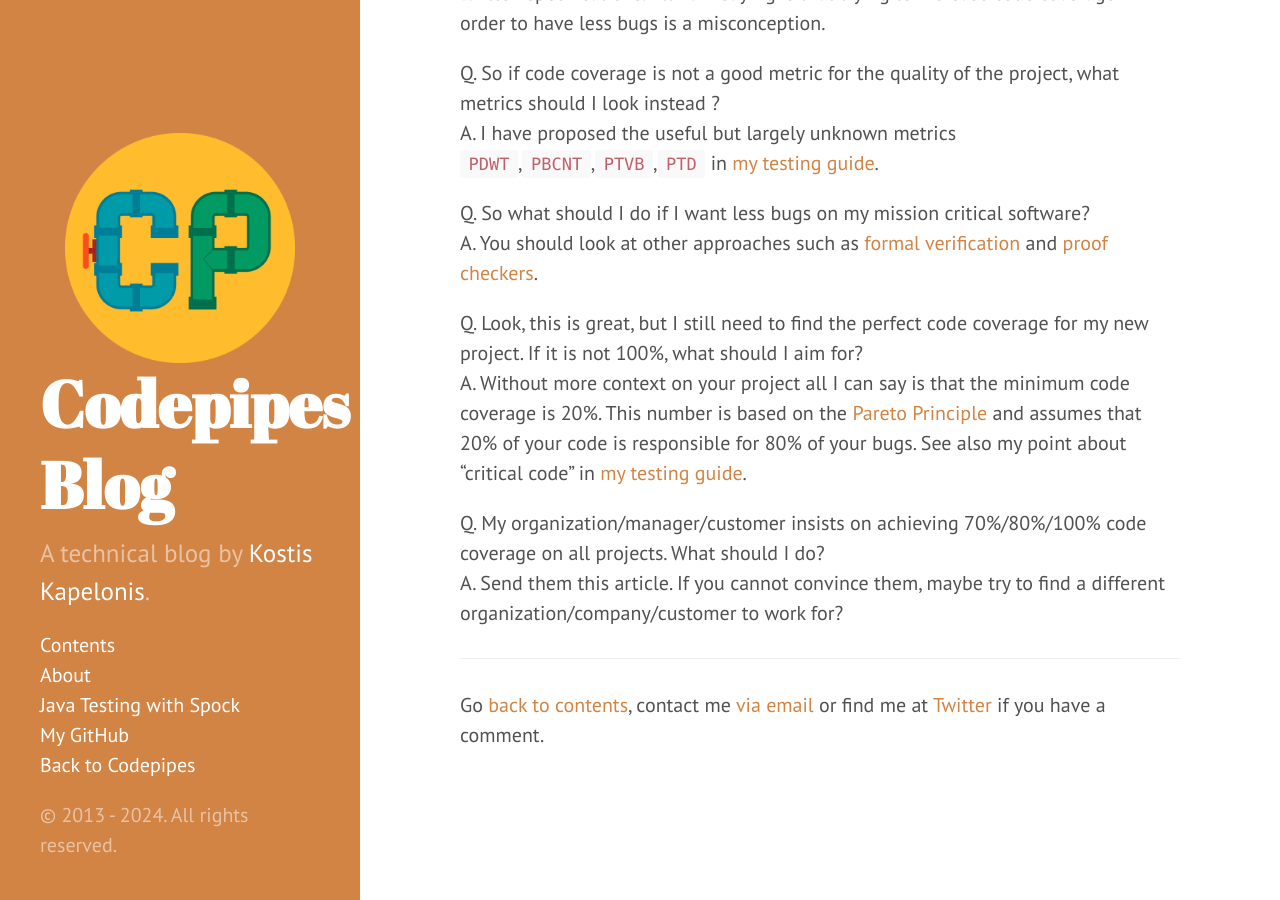
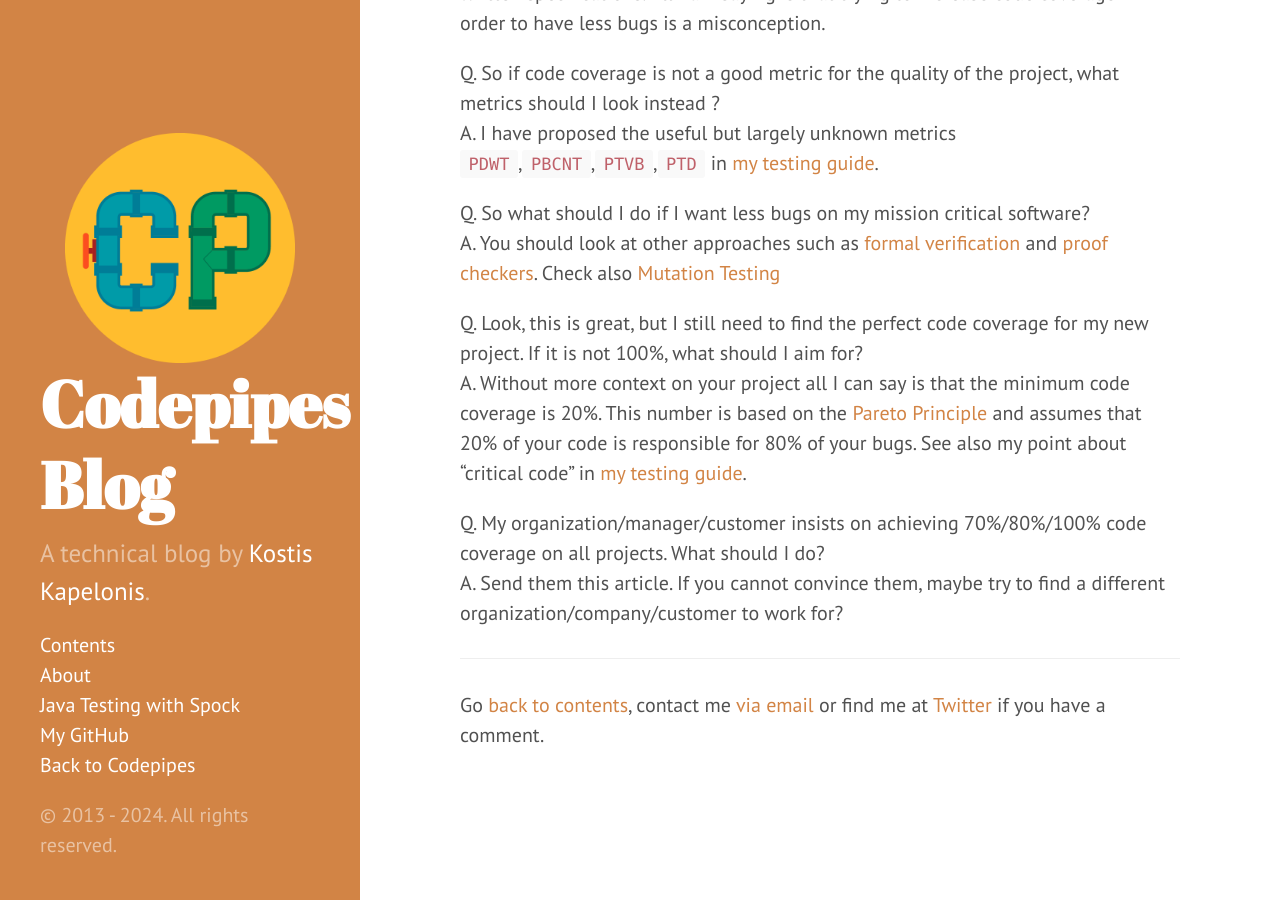
Before and after one commit to kkapelon/codepipes-blog, a Jekyll site: the page built from _posts/2024-06-23-code-coverage.md, in a window 1280 px wide and 900 px high, scrolled down 2693 px. Built offline with Jekyll 4.4.1, drawn with Linux system fonts in a browser that asks for light colours.

Commit message:
Mentioned mutation testing.

```diff
--- a/_posts/2024-06-23-code-coverage.md
+++ b/_posts/2024-06-23-code-coverage.md
@@ -63,9 +63,8 @@ A. No, of course not. Tests are great for catching regressions or functioning as
 Q. So if code coverage is not a good metric for the quality of the project, what metrics should I look instead ?
 A. I have proposed the useful but largely unknown metrics `PDWT`,`PBCNT`,`PTVB`,`PTD` in [my testing guide]({{site.baseurl }}/testing/software-testing-antipatterns.html#anti-pattern-6---paying-excessive-attention-to-test-coverage).
 
-
 Q. So what should I do if I want less bugs on my mission critical software?
-A. You should look at other approaches such as [formal verification](https://en.wikipedia.org/wiki/Formal_verification) and [proof checkers](https://en.wikipedia.org/wiki/Proof_assistant).
+A. You should look at other approaches such as [formal verification](https://en.wikipedia.org/wiki/Formal_verification) and [proof checkers](https://en.wikipedia.org/wiki/Proof_assistant). Check also [Mutation Testing](https://en.wikipedia.org/wiki/Mutation_testing)
 
 Q. Look, this is great, but I still need to find the perfect code coverage for my new project. If it is not 100%, what should I aim for?
 A. Without more context on your project all I can say is that the minimum code coverage is 20%. This number is based on the [Pareto Principle](https://en.wikipedia.org/wiki/Pareto_principle) and assumes that 20% of your code is responsible for 80% of your bugs. See also my point about "critical code" in [my testing guide]({{site.baseurl }}/testing/software-testing-antipatterns.html#anti-pattern-4---testing-the-wrong-functionality).
```
